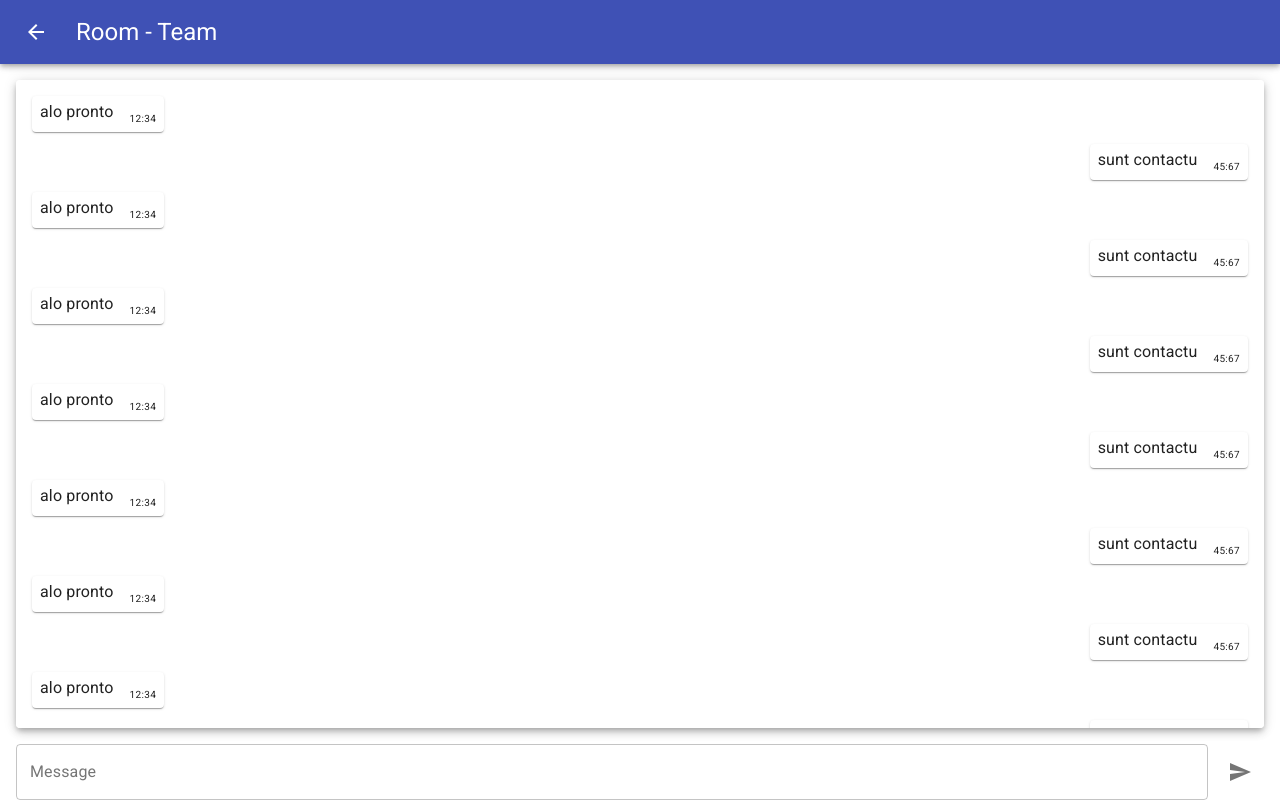
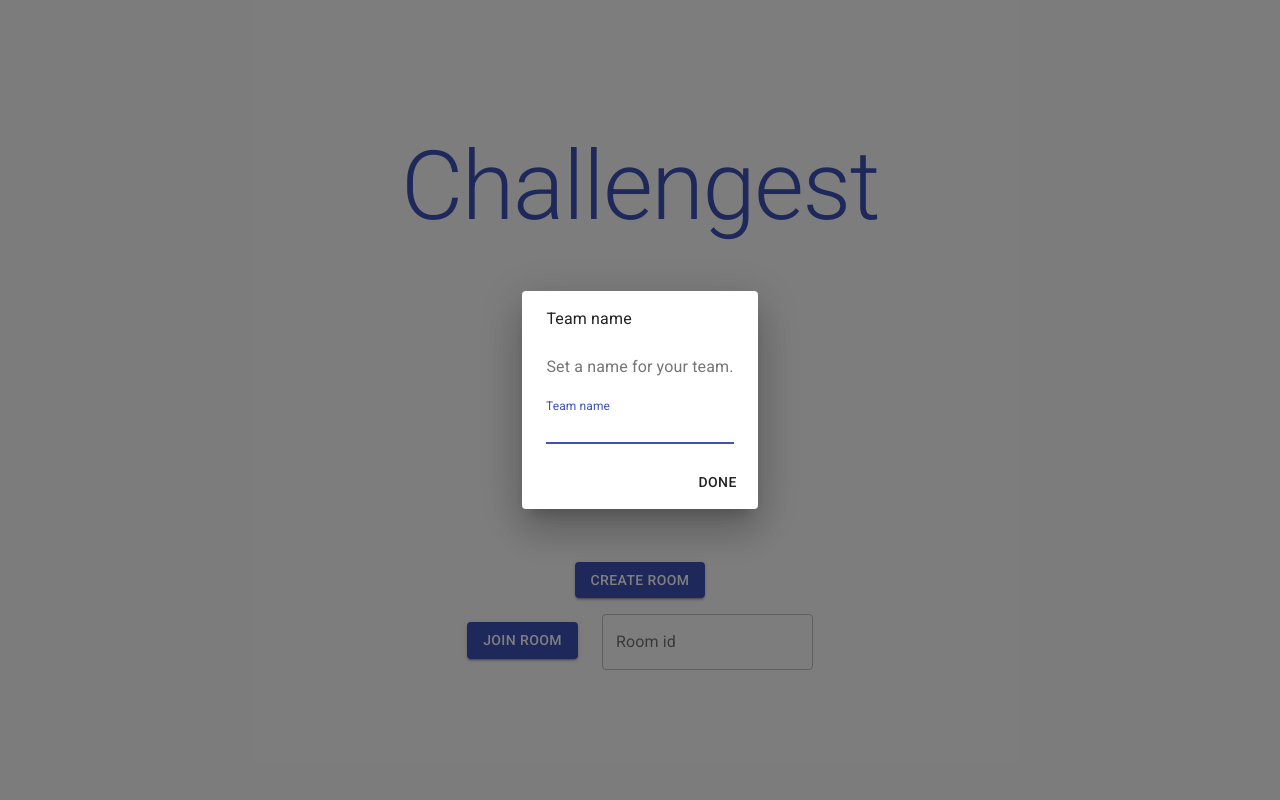
Before and after one commit to ruxi09/challengest, a React (Create React App) app: page / in a window 1280 px wide. Built offline with nearby package versions, Linux system fonts and the light colour scheme.

Commit message:
Implement teamName setting, add Dialogs to SetTeam, SetChallenge and SeeChallenge

```diff
--- a/src/App.css
+++ b/src/App.css
@@ -30,7 +30,7 @@
 }
 
 .Title {
-    color: red;
+    color: #3f51b5;
     font-weight: 700;
     letter-spacing: 0.025em;
     font-size: 5.25rem;
--- a/src/App.js
+++ b/src/App.js
@@ -1,35 +1,48 @@
 import React, {useState} from 'react';
 import logo from './logo.svg';
 import './App.css';
-import {AppBar, Toolbar, Button, Card, CircularProgress, TextField, Typography, IconButton} from '@material-ui/core'
 import ArrowBackIcon from '@material-ui/icons/ArrowBack';
 import SendIcon from '@material-ui/icons/Send';
-import Paper from "@material-ui/core/Paper";
 import axios from 'axios';
-
-const teamName = 'digestives';
+import {
+  AppBar,
+  Toolbar,
+  Button,
+  Card,
+  CircularProgress,
+  TextField,
+  Typography,
+  IconButton,
+  Paper,
+  Dialog,
+  DialogActions,
+  DialogTitle,
+  DialogContent,
+  DialogContentText
+} from '@material-ui/core';
 
 function App() {
-  const [page, setPage] = useState("room");
+  const [page, setPage] = useState("home");
   const [roomId, setRoomId] = useState("");
-  const [teamId, setTeamId] = useState("");
+  const [teamName, setTeamName] = useState("");
 
   return (
     <div className="App">
       <link rel="stylesheet" href="https://fonts.googleapis.com/css?family=Roboto:300,400,500,700&display=swap"/>
       {page === "home" ?
-        <Home goToRoom={(roomId, teamId) => {
+        <Home goToRoom={(roomId, teamName) => {
           setRoomId(roomId);
-          setTeamId(teamId);
+          setTeamName(teamName);
           setPage("room");
         }}/> :
-        <Room roomId={roomId} teamId={teamId} goToRoom={() => setPage("home")}/>}
+        <Room roomId={roomId} teamName={teamName} goToRoom={() => setPage("home")}/>}
     </div>
   );
 }
 
 function Home({goToRoom}) {
   const [roomId, setRoomId] = useState("");
+  const [teamName, setTeamName] = useState("");
   const [createLoading, setCreateLoading] = useState(false);
   const [joinLoading, setJoinLoading] = useState(false);
   const [joinRoomError, setJoinRoomError] = useState(false);
@@ -38,7 +51,9 @@ function Home({goToRoom}) {
   document.title = "Challengest";
 
   return (
-    <div className="App">
+    <div>
+      <SetTeamDialog setTeam={setTeamName}/>
+
       <header className="Home-Container">
         <Typography variant="h1" className="Title">Challengest</Typography>
 
@@ -59,7 +74,7 @@ function Home({goToRoom}) {
                 console.log(error);
               });
           }}
-          style={{marginBottom: 16, background: 'red'}}>
+          style={{marginBottom: 16}}>
           Create room
         </LoadingButton>
 
@@ -81,7 +96,7 @@ function Home({goToRoom}) {
                 }, 3000)
               }
             }}
-            style={{marginRight: 8, background: 'red', marginTop: 8}}>
+            style={{marginRight: 8, marginTop: 8}}>
             Join room
           </LoadingButton>
 
@@ -101,6 +116,51 @@ function Home({goToRoom}) {
   );
 }
 
+function SetTeamDialog({setTeam}) {
+  const [open, setOpen] = useState(true);
+  const [error, setError] = useState(false);
+  const [teamName, setTeamName] = useState("");
+
+  return (
+    <Dialog open={open} onClose={() => alert("You have to set a name for your team.")}>
+      <DialogTitle>
+        <Typography>Team name</Typography>
+      </DialogTitle>
+
+      <DialogContent>
+        <DialogContentText>
+          <Typography>Set a name for your team. </Typography>
+        </DialogContentText>
+        <TextField
+          autoFocus
+          label="Team name"
+          fullWidth
+          margin="dense"
+          value={teamName}
+          onChange={(event) => setTeamName(event.target.value)}
+          error={error}
+          helperText={error ? "Please input a name for your team." : ""}
+        />
+      </DialogContent>
+
+      <DialogActions>
+        <Button
+          onClick={() => {
+            const error = teamName === "";
+            setError(error);
+            if (!error) {
+              setTeam(teamName);
+              setOpen(false);
+            }
+          }}
+        >
+          Done
+        </Button>
+      </DialogActions>
+    </Dialog>
+  );
+}
+
 function LoadingButton({variant, color, loading, onClick, style, children}) {
   return (
     <div className="LoadingButton-Container">
@@ -117,82 +177,33 @@ function LoadingButton({variant, color, loading, onClick, style, children}) {
 function Room({roomId, teamId, goToRoom}) {
   const [messages, setMessages] = useState([
     {text: "alo pronto", teamId: "owner", timeStamp: "12:34"},
-    {text: "sunt contactu", teamId: "participant", timeStamp: "45:67"}, {
-      text: "alo pronto",
-      teamId: "owner",
-      timeStamp: "12:34"
-    },
-    {text: "sunt contactu", teamId: "participant", timeStamp: "45:67"}, {
-      text: "alo pronto",
-      teamId: "owner",
-      timeStamp: "12:34"
-    },
-    {text: "sunt contactu", teamId: "participant", timeStamp: "45:67"}, {
-      text: "alo pronto",
-      teamId: "owner",
-      timeStamp: "12:34"
-    },
-    {text: "sunt contactu", teamId: "participant", timeStamp: "45:67"}, {
-      text: "alo pronto",
-      teamId: "owner",
-      timeStamp: "12:34"
-    },
-    {text: "sunt contactu", teamId: "participant", timeStamp: "45:67"}, {
-      text: "alo pronto",
-      teamId: "owner",
-      timeStamp: "12:34"
-    },
-    {text: "sunt contactu", teamId: "participant", timeStamp: "45:67"}, {
-      text: "alo pronto",
-      teamId: "owner",
-      timeStamp: "12:34"
-    },
-    {text: "sunt contactu", teamId: "participant", timeStamp: "45:67"}, {
-      text: "alo pronto",
-      teamId: "owner",
-      timeStamp: "12:34"
-    },
-    {text: "sunt contactu", teamId: "participant", timeStamp: "45:67"}, {
-      text: "alo pronto",
-      teamId: "owner",
-      timeStamp: "12:34"
-    },
-    {text: "sunt contactu", teamId: "participant", timeStamp: "45:67"}, {
-      text: "alo pronto",
-      teamId: "owner",
-      timeStamp: "12:34"
-    },
-    {text: "sunt contactu", teamId: "participant", timeStamp: "45:67"}, {
-      text: "alo pronto",
-      teamId: "owner",
-      timeStamp: "12:34"
-    },
-    {text: "sunt contactu", teamId: "participant", timeStamp: "45:67"}, {
-      text: "alo pronto",
-      teamId: "owner",
-      timeStamp: "12:34"
-    },
-    {text: "sunt contactu", teamId: "participant", timeStamp: "45:67"}, {
-      text: "alo prontoalo prontoalo prontoalo prontoalo prontoalo prontoalo prontoalo prontoalo prontoalo prontoalo prontoalo prontoalo prontoalo prontoalo prontoalo prontoalo prontoalo prontoalo prontoalo prontoalo prontoalo prontoalo prontoalo prontoalo prontoalo prontoalo prontoalo prontoalo prontoalo prontoalo prontoalo prontoalo prontoalo prontoalo prontoalo prontoalo prontoalo prontoalo prontoalo prontoalo prontoalo prontoalo prontoalo prontoalo prontoalo prontoalo prontoalo pronto",
-      teamId: "owner",
-      timeStamp: "12:34"
-    },
-    {
-      text: "sunt contactusunt contactusunt contactusunt contactusunt contactusunt contactusunt contactusunt contactusunt contactusunt contactusunt contactusunt contactusunt contactusunt contactu  sunt contactusunt contactusunt contactusunt contactusunt contactusunt contactusunt contactusunt contactu",
-      teamId: "participant",
-      timeStamp: "45:67"
-    }, {
-      text: "alo pronto",
-      teamId: "owner",
-      timeStamp: "12:34"
-    },
-    {text: "sunt contactu", teamId: "participant", timeStamp: "45:67"},
+    {text: "sunt contacu", teamId: "participant", timeStamp: "09:37"},
   ]);
   const [input, setInput] = useState("");
+  const [challenge, setChallenge] = useState("");
+  const [currTeam, setCurrTeam] = useState("participant");
+  const [createChallengeOpen, setCreateChallengeOpen] = useState(teamId !== currTeam);
+  const [seeChallengeOpen, setSeeChallengeOpen] = useState(teamId === currTeam);
 
   document.title = `Room - ${roomId}`;
 
   return (
+    <div>
+      <CreateChallenge
+        open={createChallengeOpen}
+        setOpen={setCreateChallengeOpen}
+        setChallenge={setChallenge}
+      />
+
+      <SeeChallenge
+        open={seeChallengeOpen}
+        setOpen={setSeeChallengeOpen}
+        challenge={challenge}
+        onChallengeComplete={() => {
+          setCurrTeam(currTeam === "owner" ? "participant" : "owner");
+        }}
+      />
+
       <div className="Room-Container">
         <AppBar position="static">
           <Toolbar>
@@ -200,9 +211,14 @@ function Room({roomId, teamId, goToRoom}) {
               <ArrowBackIcon/>
             </IconButton>
 
-          <Typography variant="h5">
+            <Typography variant="h5" style={{flexGrow: 1}}>
               Room {roomId} - Team {teamId}
             </Typography>
+
+            {teamId === currTeam &&
+            <Button color="inherit">
+              See challenge
+            </Button>}
           </Toolbar>
         </AppBar>
 
@@ -232,6 +248,91 @@ function Room({roomId, teamId, goToRoom}) {
           </IconButton>
         </div>
       </div>
+    </div>
+  );
+}
+
+function CreateChallenge({open, setOpen, setChallenge}) {
+  const [error, setError] = useState(false);
+  const [challengeText, setChallengeText] = useState("");
+
+  return (
+    <Dialog open={open} onClose={() => setOpen(false)}>
+      <DialogTitle>
+        <Typography>Set challenge</Typography>
+      </DialogTitle>
+
+      <DialogContent>
+        <DialogContentText>
+          <Typography>Please set a challenge for the other team.</Typography>
+        </DialogContentText>
+
+        <TextField
+          autoFocus
+          label="Challenge"
+          fullWidth
+          margin="dense"
+          value={challengeText}
+          onChange={(event) => setChallengeText(event.target.value)}
+          error={error}
+          helperText={error ? "Please input a challenge." : ""}
+        />
+      </DialogContent>
+
+      <DialogActions>
+        <Button
+          color="primary"
+          onClick={() => setOpen(false)}
+        >
+          Cancel
+        </Button>
+
+        <Button
+          color="primary"
+          onClick={() => {
+            const error = challengeText === "";
+            setError(error);
+            if (!error) {
+              setChallenge(challengeText);
+              setOpen(false);
+            }
+          }}>
+          Done
+        </Button>
+      </DialogActions>
+    </Dialog>
+  );
+}
+
+function SeeChallenge({open, setOpen, challenge, onChallengeComplete}) {
+  return (
+    <Dialog open={open} onClose={() => setOpen(false)}>
+      <DialogTitle>Your current challenge</DialogTitle>
+
+      <DialogContent>
+        <Typography>{challenge}</Typography>
+      </DialogContent>
+
+      <DialogActions>
+        <Button
+          color="primary"
+          onClick={() => setOpen(false)}
+        >
+          Exit
+        </Button>
+
+        <Button
+          color="primary"
+          onClick={() => {
+            alert('ey na');
+            setOpen(false);
+            onChallengeComplete();
+          }}
+        >
+          Challenge done
+        </Button>
+      </DialogActions>
+    </Dialog>
   );
 }
 
```
Lines whose indentation alone changed are shown as unchanged.
